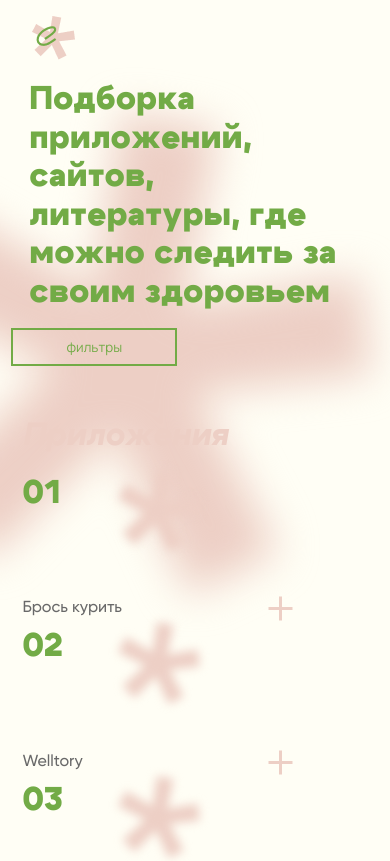
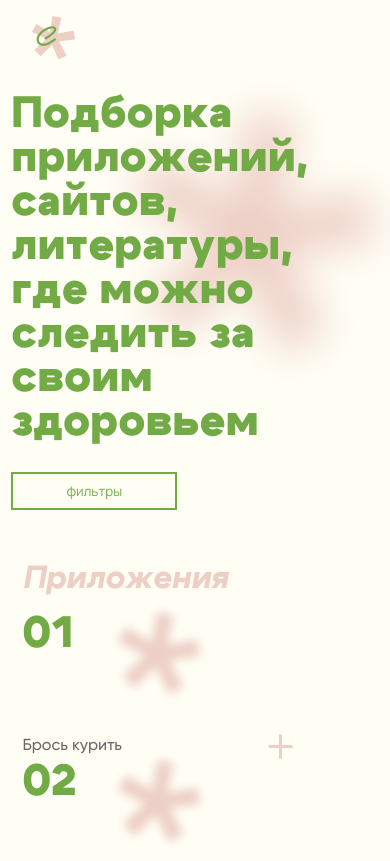
Before and after one commit to Alex5200/EcoHuman, a plain HTML site: page src/html/resources.html in a window 390 px wide. Shown: the top 861 px of the page. Drawn offline with Linux system fonts and the light colour scheme.

Commit message:
fixing adaptive

```diff
--- a/src/css/recources.css
+++ b/src/css/recources.css
@@ -1,7 +1,14 @@
 .res-title{
-    margin:0 auto;
-    width:85%;
     text-align: left !important;
+}
+
+.res-title1{
+    width:82%;
+    margin: 0 auto;
+    display:block;
+}
+.wrapper1{
+    padding: 0.7em;
 }
 .resources-wrapper__list p{
     font-family: 'Gilroy-Medium';
--- a/src/css/style.css
+++ b/src/css/style.css
@@ -284,11 +284,17 @@ table thead tr th{
     padding: 1em;
 }
 @media(max-width: 35em){
+    .res-title1{
+        margin:0;
+    }
     .logo-red{
         z-index: -1;
         position: absolute;
         filter: blur(5px);
         width: 30em;
+    }
+    .logo-red--blured{
+        width: 15em;
     }
     .phone-link-container-forMain1{
         visibility: unset;
@@ -448,7 +454,8 @@ table thead tr th{
 
     .highlight p{
         text-align: start !important;
-        font-size: 0.6em;
+        font-size: 0.8em;
+        line-height: 1em;
     }
     .resources-wrapper{
         height:100%;
--- a/src/html/resources.html
+++ b/src/html/resources.html
@@ -42,13 +42,15 @@
         </header>
         <section class="services-section">
             <div class="service__container">
+                <div class ='wrapper1'>
                 <h1 class="services__title res__title-wrapper">
-                    <span class="highlight">
+                    <span class="highlight res-title1">
                         <p class="res-title">
                             Подборка приложений, сайтов, литературы, где можно следить за своим здоровьем
                         </p>
                     </span>
                 </h1>
+            </div>
                 <img class="logo-red logo-red--blured" loading="lazy" src="../icon/logo-red.png">
             </div>
             <div class="resources-wrapper wrapper">
```
